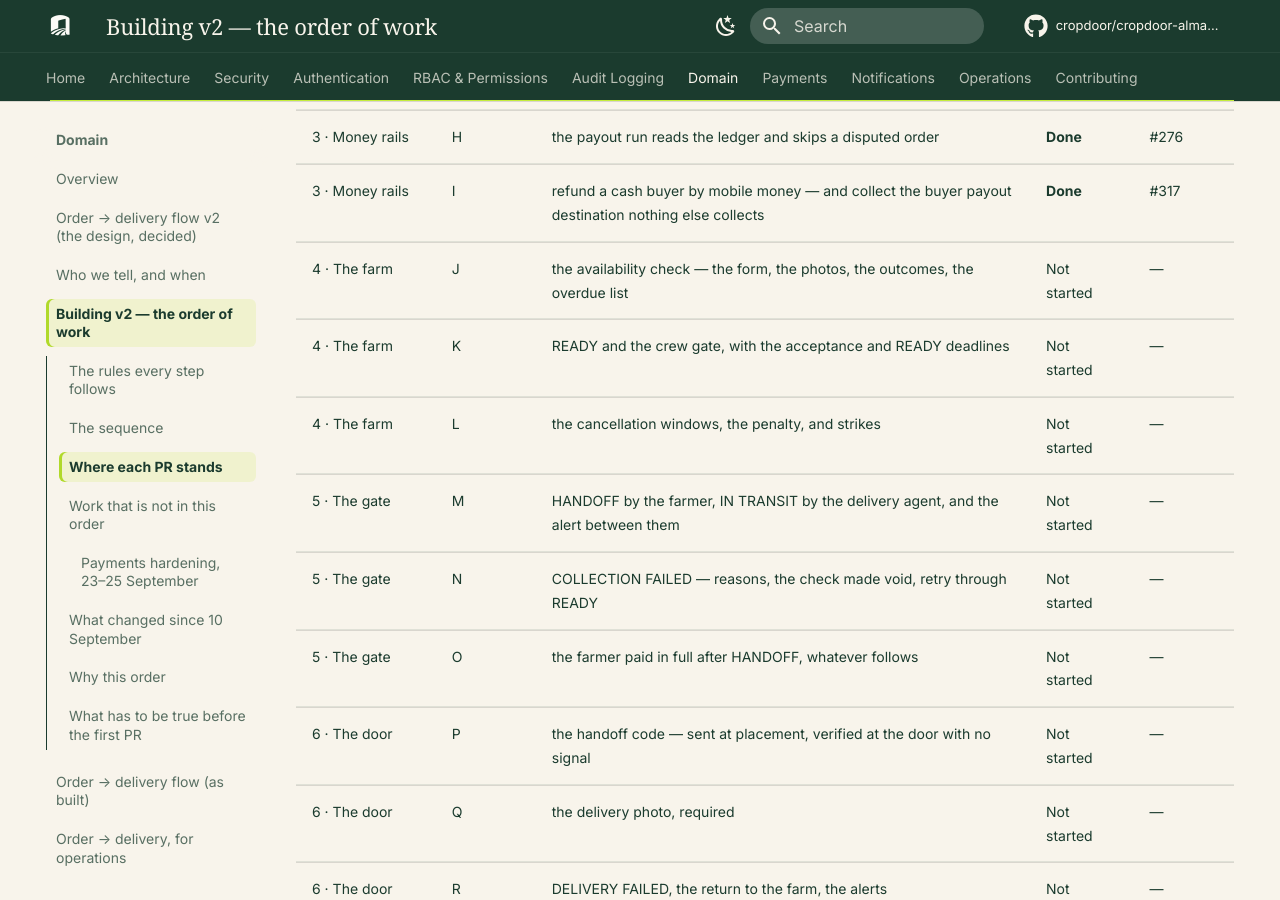
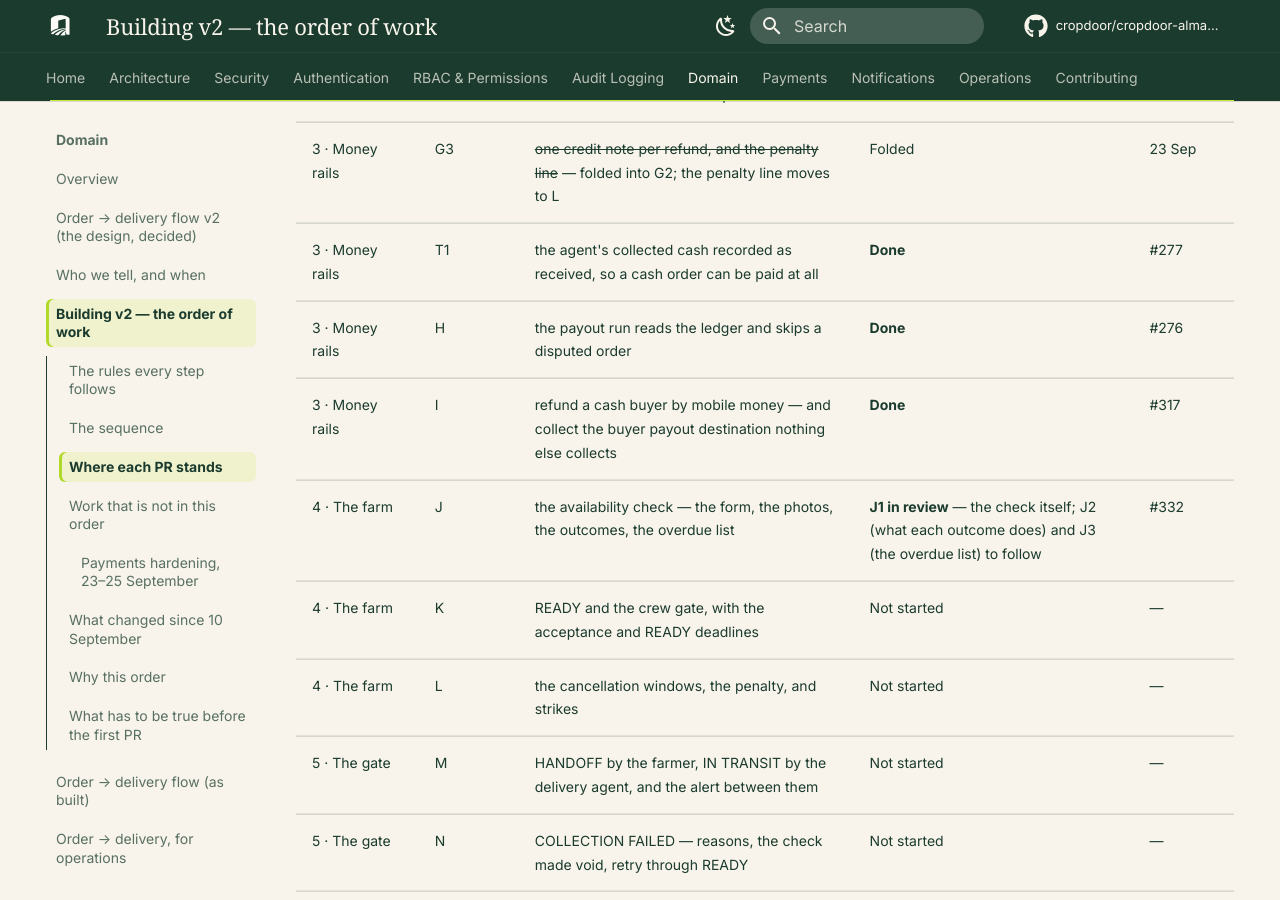
Before and after one commit to cropdoor/cropdoor-almanac, an MkDocs documentation site: the page built from docs/domain/order-delivery-flow-v2-build-order.md, in a window 1280 px wide and 900 px high, scrolled down 6117 px. Built offline with MkDocs 1.6.1 and Material for MkDocs 9.7.7, drawn with Linux system fonts in a browser that asks for light colours; some web fonts are replaced; comment, search, counter and statistics services are not loaded.

Commit message:
tracker: J1 the availability check, in review (#332)

```diff
--- a/docs/domain/order-delivery-flow-v2-build-order.md
+++ b/docs/domain/order-delivery-flow-v2-build-order.md
@@ -70,7 +70,7 @@ The one place that says what is finished. A PR is **Done** only once it is merge
 | 3 · Money rails | T1 | the agent's collected cash recorded as received, so a cash order can be paid at all | **Done** | #277 |
 | 3 · Money rails | H | the payout run reads the ledger and skips a disputed order | **Done** | #276 |
 | 3 · Money rails | I | refund a cash buyer by mobile money — and collect the buyer payout destination nothing else collects | **Done** | #317 |
-| 4 · The farm | J | the availability check — the form, the photos, the outcomes, the overdue list | Not started | — |
+| 4 · The farm | J | the availability check — the form, the photos, the outcomes, the overdue list | **J1 in review** — the check itself; J2 (what each outcome does) and J3 (the overdue list) to follow | #332 |
 | 4 · The farm | K | READY and the crew gate, with the acceptance and READY deadlines | Not started | — |
 | 4 · The farm | L | the cancellation windows, the penalty, and strikes | Not started | — |
 | 5 · The gate | M | HANDOFF by the farmer, IN TRANSIT by the delivery agent, and the alert between them | Not started | — |
```
